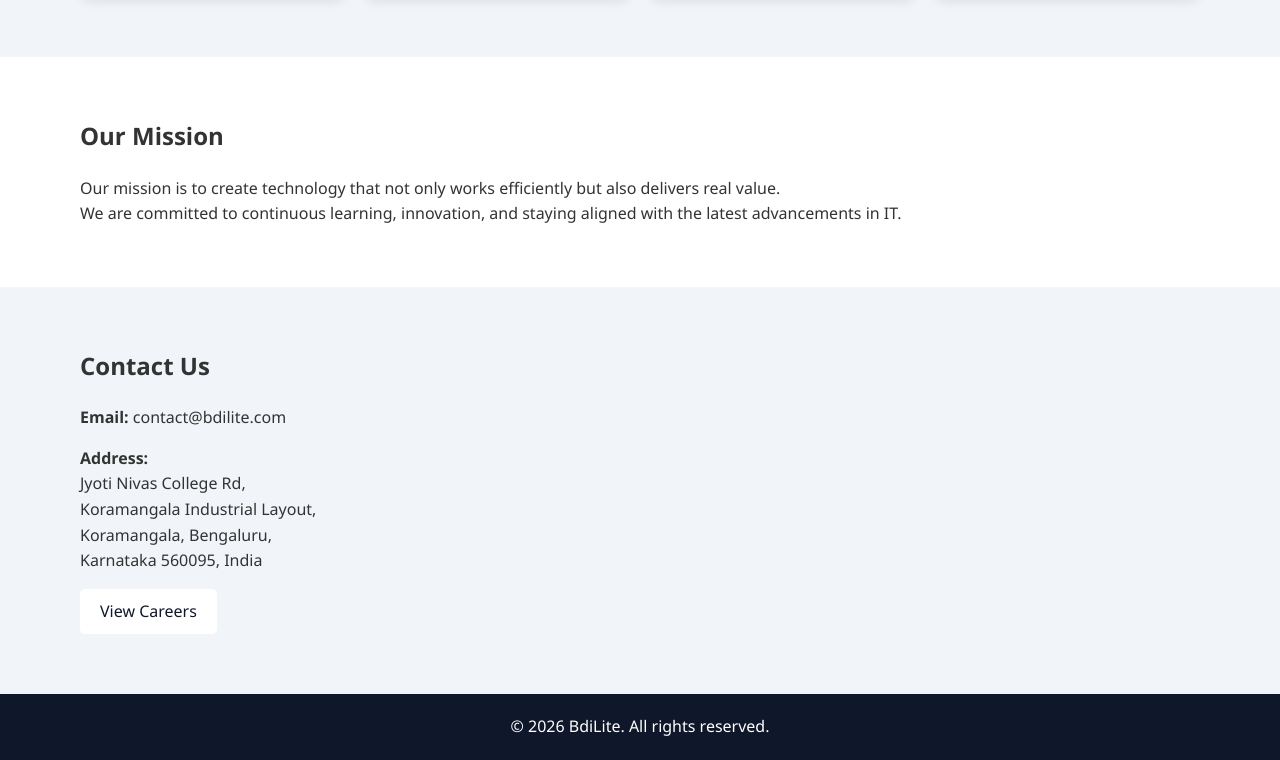
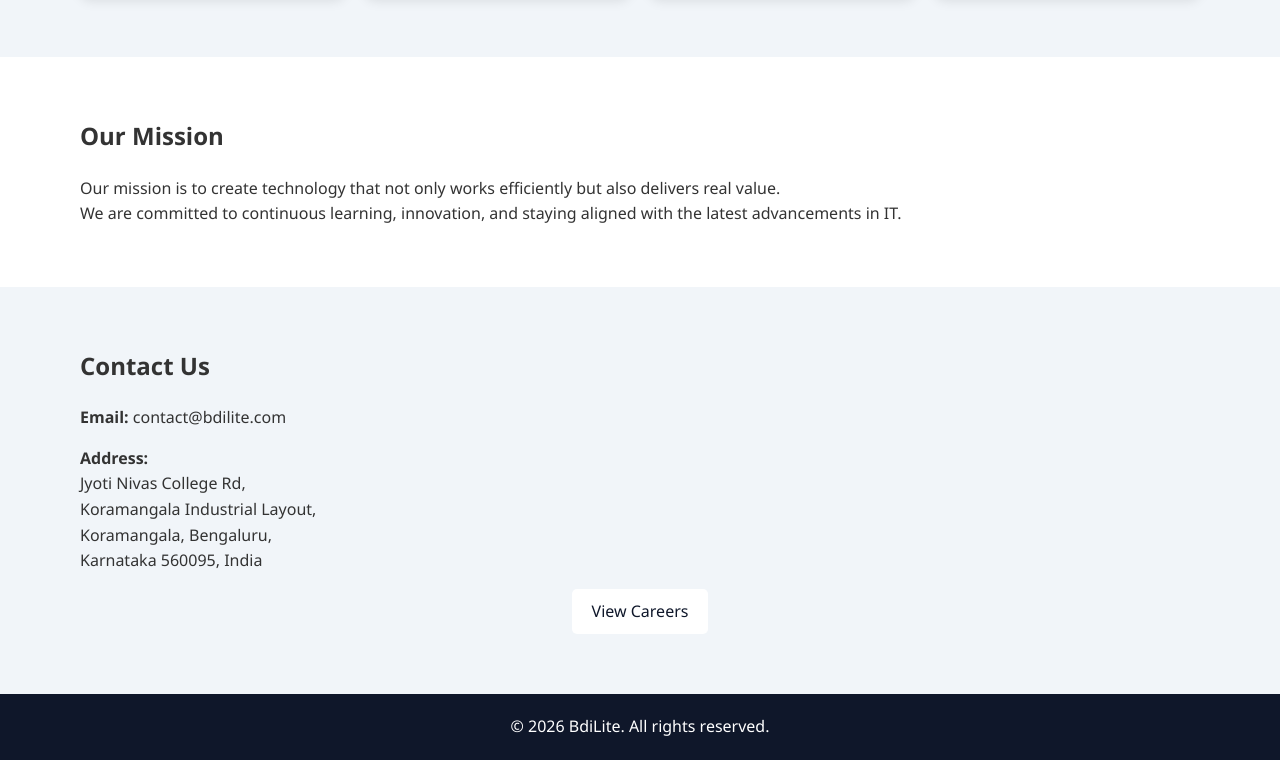
Before and after one commit to girishma300-bdilite/bdilite, a plain HTML site: page index.html in a window 1280 px wide. Shown: the part 1277-2037 px from the top of the page. Drawn offline with Linux system fonts and the light colour scheme.

Commit message:
Update styles.css

```diff
--- a/styles.css
+++ b/styles.css
@@ -110,6 +110,7 @@
 }
 
 .careers-btn {
-    display: inline-block;
-    margin-top: 15px;
+    display: block;
+    width: fit-content;
+    margin: 15px auto 0;
 }
```
